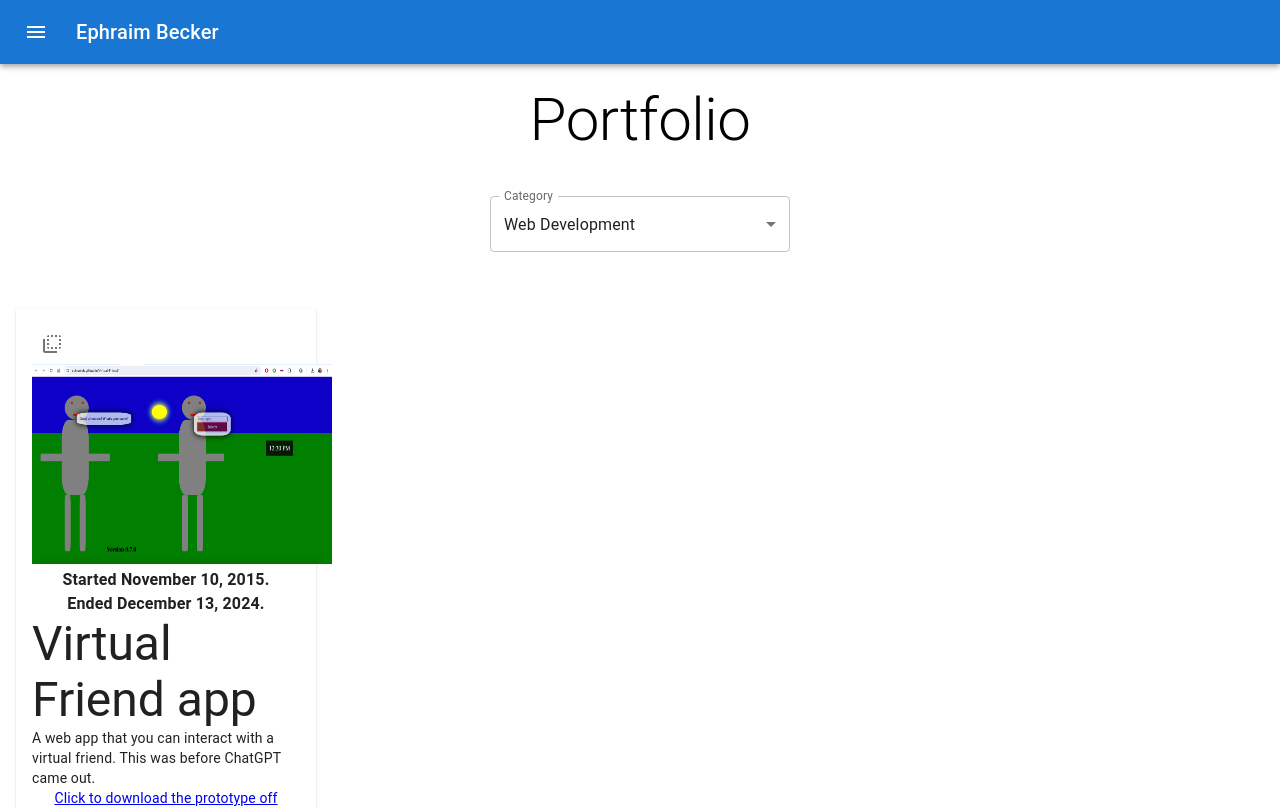
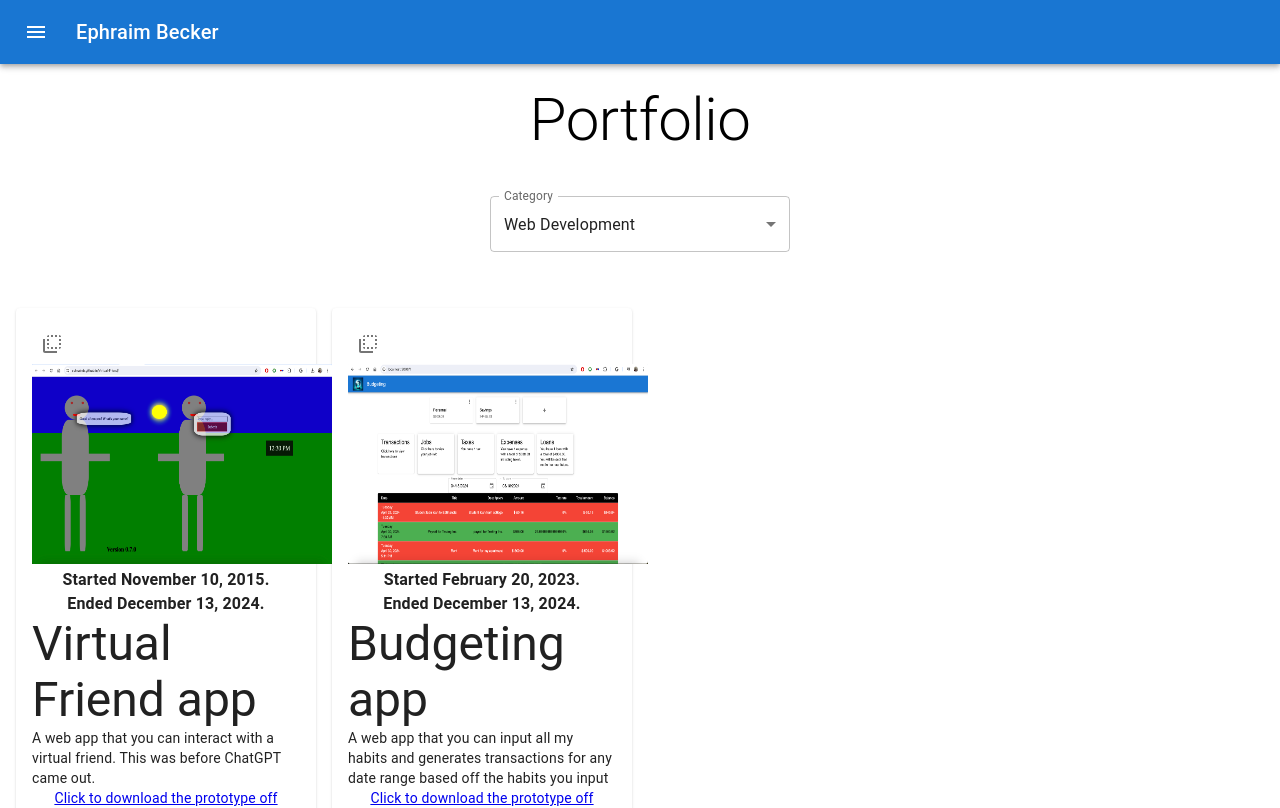
Before and after one commit to EphraimB/ephraim-becker-v2, a Next.js app: page /portfolio in a window 1280 px wide. Shown: the top 808 px of the page. Built offline with nearby package versions, Linux system fonts and the light colour scheme.

Commit message:
Made the web development projects a flip.

```diff
--- a/components/WebDevelopmentProjects.tsx
+++ b/components/WebDevelopmentProjects.tsx
@@ -1,8 +1,4 @@
-import { Paper, Typography } from "@mui/material";
 import Grid from "@mui/material/Grid2";
-import dayjs from "dayjs";
-import Image from "next/image";
-import Link from "next/link";
 import FlipCard from "./FlipCard";
 
 export default function WebDevelopmentProjects() {
@@ -28,93 +24,27 @@ export default function WebDevelopmentProjects() {
             },
           ]}
         />
-        {/* <Paper sx={{ p: 2, height: cardHeight }}>
-          <Image
-            src="/virtual-friend-screenshot.png"
-            alt="Virtual friend app screenshot"
-            width={300}
-            height={200}
-          />
-          <Typography
-            variant="body1"
-            component="p"
-            sx={{ textAlign: "center", fontWeight: "bold" }}
-          >
-            Started work on it {dayjs("2015-11-10").format("MMMM DD, YYYY")}.
-          </Typography>
-          <Typography
-            variant="body2"
-            component="p"
-            sx={{ backgroundColor: "yellow", p: 1 }}
-          >
-            While this project was left incomplete due to shifting priorities
-            and personal challenges, I gained valuable experience working with
-            html, css, and JavaScript and developed new problem-solving skills.
-            I plan to revisit and improve this project in the future whether on
-            the web or in Virtual Reality and maybe even connected to AI
-            chatbots like ChatGPT.
-          </Typography>
-          <Typography variant="h4" component="h3">
-            Virtual Friend app
-          </Typography>
-          <Typography variant="body1" component="h4">
-            A web app that you can interact with a virtual friend. This was
-            before ChatGPT came out.
-          </Typography>
-          <Typography
-            variant="body2"
-            component="p"
-            sx={{ textAlign: "center" }}
-          >
-            <Link
-              href="https://github.com/EphraimB/Virtual-Friend"
-              target="_blank"
-            >
-              Click to download the prototype off GitHub
-            </Link>
-            <br />
-            <Link
-              href="https://ephraimb.github.io/Virtual-Friend/"
-              target="_blank"
-            >
-              You can also view it live here
-            </Link>
-          </Typography>
-        </Paper>
       </Grid>
       <Grid size={{ xs: 12, lg: 3 }}>
-        <Paper sx={{ p: 2, height: cardHeight }}>
-          <Image
-            src="/budgeting-screenshot.png"
-            alt="Budgeting app screenshot"
-            width={300}
-            height={200}
-          />
-          <Typography
-            variant="body2"
-            component="p"
-            sx={{ textAlign: "center" }}
-          >
-            Started work on it {dayjs("2023-02-20").format("MMMM DD, YYYY")} and
-            still ongoing
-          </Typography>
-          <Typography variant="h3" component="h3">
-            Budgeting app
-          </Typography>
-          <Typography variant="body1" component="h4">
-            A web app that you can input all my habits and generates
-            transactions for any date range based off the habits you input
-          </Typography>
-          <Typography
-            variant="body2"
-            component="p"
-            sx={{ textAlign: "center" }}
-          >
-            <Link href="https://github.com/EphraimB/budgeting" target="_blank">
-              Click to download the prototype off GitHub
-            </Link>
-          </Typography>
-        </Paper> */}
+        <FlipCard
+          started="2023-02-20"
+          images={[
+            {
+              src: "/budgeting-screenshot.png",
+              description: "Budgeting app screenshot",
+            },
+          ]}
+          title="Budgeting app"
+          front="A web app that you can input all my habits and generates
+            transactions for any date range based off the habits you input"
+          back="Under construction"
+          links={[
+            {
+              src: "https://github.com/EphraimB/Virtual-Friend",
+              description: "Click to download the prototype off GitHub",
+            },
+          ]}
+        />
       </Grid>
     </Grid>
   );
```
